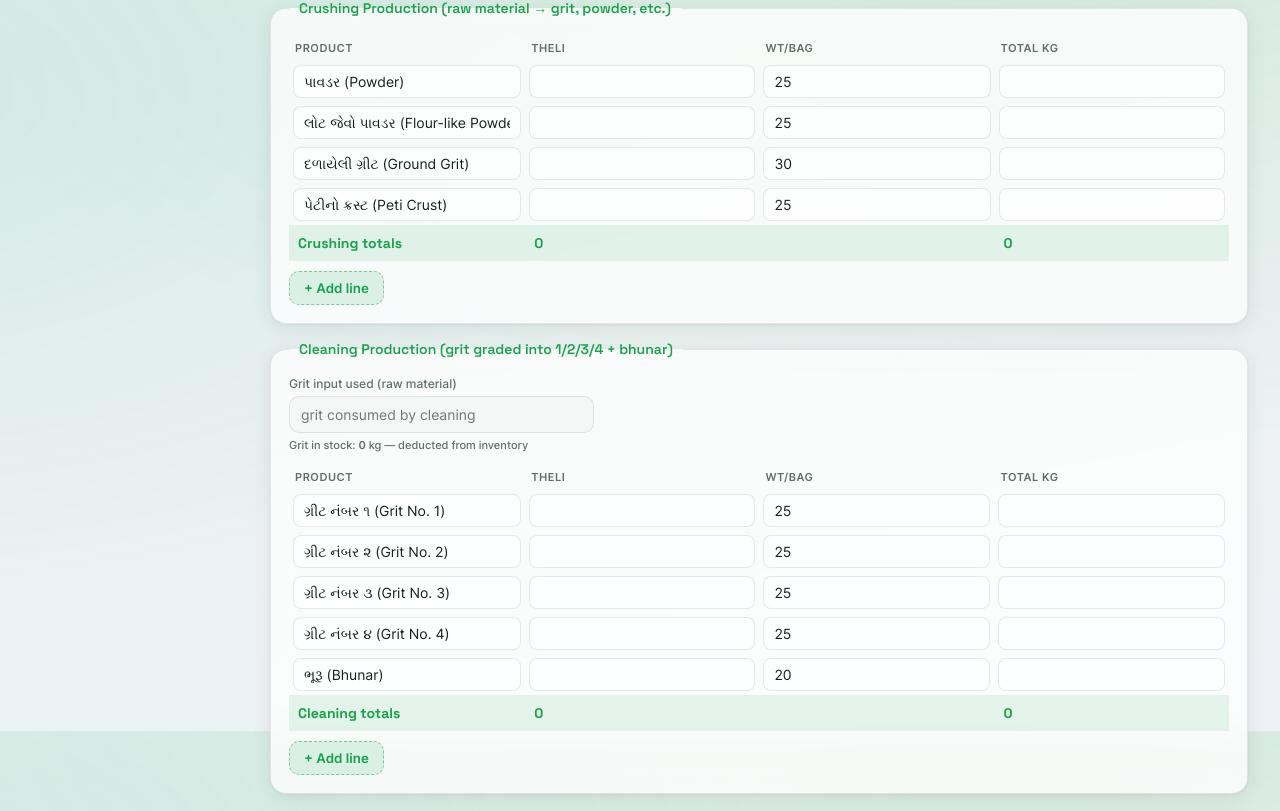
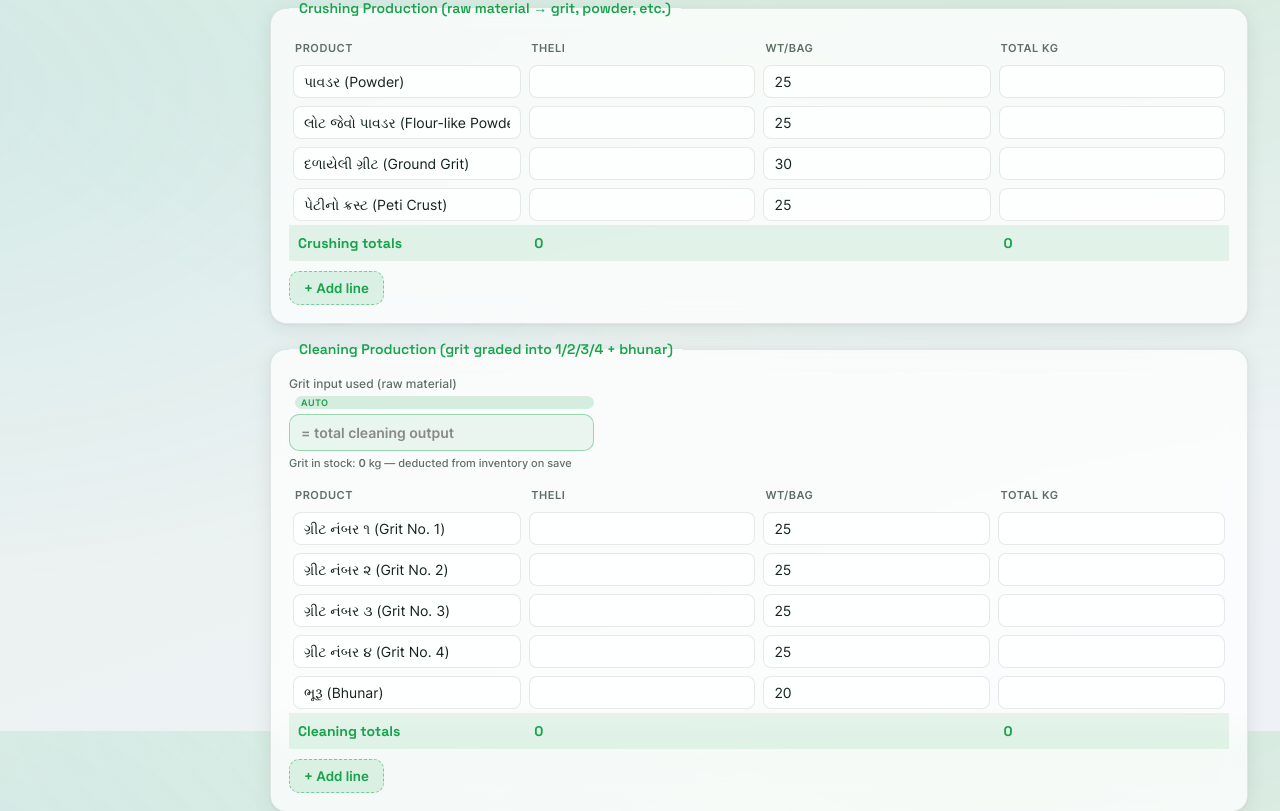
Before and after one commit to M1212-ofc/sainathagroerp, a Flask app: page /production/entry in a window 1280 px wide. Shown: the part 869-1680 px from the top of the page. Run offline with Flask 3, Linux system fonts and the light colour scheme; the visitor is signed in with stand-in values (Sample User, id 1); data comes from the database, SQL or seed files in the repository; data that the repository does not hold is empty.

```diff
--- a/app.py
+++ b/app.py
@@ -140,7 +140,7 @@ def _close_db(_=None):
 
 # make helpers available in every template
 # bump this string whenever static files change to force browsers to reload them
-ASSET_VER = "20260712v"
+ASSET_VER = "20260712x"
 
 
 @app.context_processor
--- a/static/dashboard.js
+++ b/static/dashboard.js
@@ -103,6 +103,7 @@ async function loadData(){
     setText('kIncome','₹'+fmtC(d.finance.income));setText('kExpense','₹'+fmtC(d.finance.expense));
   }
   if(IS_MAIN&&k.inventory_value!==undefined)setText('kInvValue','₹'+fmtC(k.inventory_value));
+  if(IS_MAIN&&d.crush_cost)setText('kCrushCpk','₹'+(d.crush_cost.cost_per_kg||0));
   // sparklines from series
   const S=d.series||[];
   drawSpark('heroSpark',S.map(x=>x.crushing),COLORS.green,true);
@@ -293,7 +294,7 @@ window.addWidget=function(){const m=document.getElementById("wMetric").value,ty=
   document.getElementById("modal-widget").style.display="none";renderWidgets();};
 
 // KPI show/hide picker
-const KPI_LABELS={crushing:"Crushing Output",consumption:"MGVCL Units",input:"Input KG",cleaning:"Cleaning KG",waste:"Waste KG",profit:"Profit ₹"};
+const KPI_LABELS={crushing:"Crushing Output",consumption:"MGVCL Units",input:"Input KG",cleaning:"Cleaning KG",waste:"Waste KG",profit:"Profit ₹",inventory_value:"Inventory Value ₹",crush_cpk:"Crushing Cost / kg"};
 function openKpiPicker(){
   const list=document.getElementById("kpiPickList");if(!list)return;
   const cards=[...document.querySelectorAll(".bento-card")];
--- a/static/entry.js
+++ b/static/entry.js
@@ -33,15 +33,25 @@ function recalcTotals(){
   });
   const set=(id,v)=>{const el=document.getElementById(id);if(el)el.textContent=+v.toFixed(2);};
   set('ctTheli',ct);set('ctKg',ck);set('clTheli',lt);set('clKg',lk);
-  // suggest cleaning raw material = ground grit produced (only if user hasn't typed)
+  // grit consumed by cleaning = total cleaning output (sum of Grit1-4 + Bhunar)
   const ci=document.getElementById("cleanInput");
-  if(ci&&!ci.dataset.touched)ci.value=gritKg?+gritKg.toFixed(2):'';
+  if(ci){
+    ci.value=lk?+lk.toFixed(2):'';       // auto = total cleaning output
+    ci.readOnly=true;                     // it's derived, not typed
+    // live "stock after deduction" preview
+    const stockEl=document.getElementById("gritStock");
+    if(stockEl){
+      const cur=parseFloat(stockEl.dataset.stock||stockEl.textContent.replace(/[^0-9.]/g,''))||0;
+      const after=cur-(lk||0);
+      const afterEl=document.getElementById("gritAfter");
+      if(afterEl)afterEl.textContent=(lk>0)?(" → after: "+after.toFixed(0)+" kg"+(after<0?" ⚠ negative":"")):"";
+    }
+  }
   window._crushingKg=ck;              // expose crushing output for waste calc
   recalcWaste();}
 
 const crushBody=document.getElementById("crushBody");
 const cleanBody=document.getElementById("cleanBody");
-(function(){const ci=document.getElementById("cleanInput");if(ci)ci.addEventListener("input",()=>ci.dataset.touched="1");})();
 
 function addRow(line={}, category){
   // category forced by which table it's in
--- a/templates/dashboard.html
+++ b/templates/dashboard.html
@@ -82,6 +82,11 @@
     <div class="bento-val" id="kInvValue">–</div>
     <div class="bento-sub">finished stock × rate</div>
   </div>
+  <div class="bento-card" data-metric="crush_cpk">
+    <div class="bento-lbl">Crushing Cost / kg</div>
+    <div class="bento-val" id="kCrushCpk">–</div>
+    <div class="bento-sub">all factory cost ÷ crushing kg</div>
+  </div>
   <div class="bento-card wide2" data-metric="profit">
     <div class="bento-lbl">Profit (₹)</div>
     <div class="bento-val" id="kProfit">–</div>
--- a/templates/production_entry.html
+++ b/templates/production_entry.html
@@ -62,9 +62,9 @@
 
   <fieldset><legend>Cleaning Production (grit graded into 1/2/3/4 + bhunar)</legend>
     <div class="grid3" style="margin-bottom:12px">
-      <label>Grit input used (raw material)
-        <input type="number" step="any" name="cleaning_grit_used" id="cleanInput" placeholder="grit consumed by cleaning">
-        <small>Grit in stock: <b id="gritStock">{{ grit_stock or 0 }}</b> kg — deducted from inventory</small></label>
+      <label>Grit input used (raw material) <span class="auto-badge">auto</span>
+        <input type="number" step="any" name="cleaning_grit_used" id="cleanInput" class="auto-field" readonly placeholder="= total cleaning output">
+        <small>Grit in stock: <b id="gritStock" data-stock="{{ grit_stock or 0 }}">{{ grit_stock or 0 }}</b> kg<span id="gritAfter"></span> — deducted from inventory on save</small></label>
     </div>
     <div class="table-scroll">
     <table class="lines-table" id="cleanTable">
```
